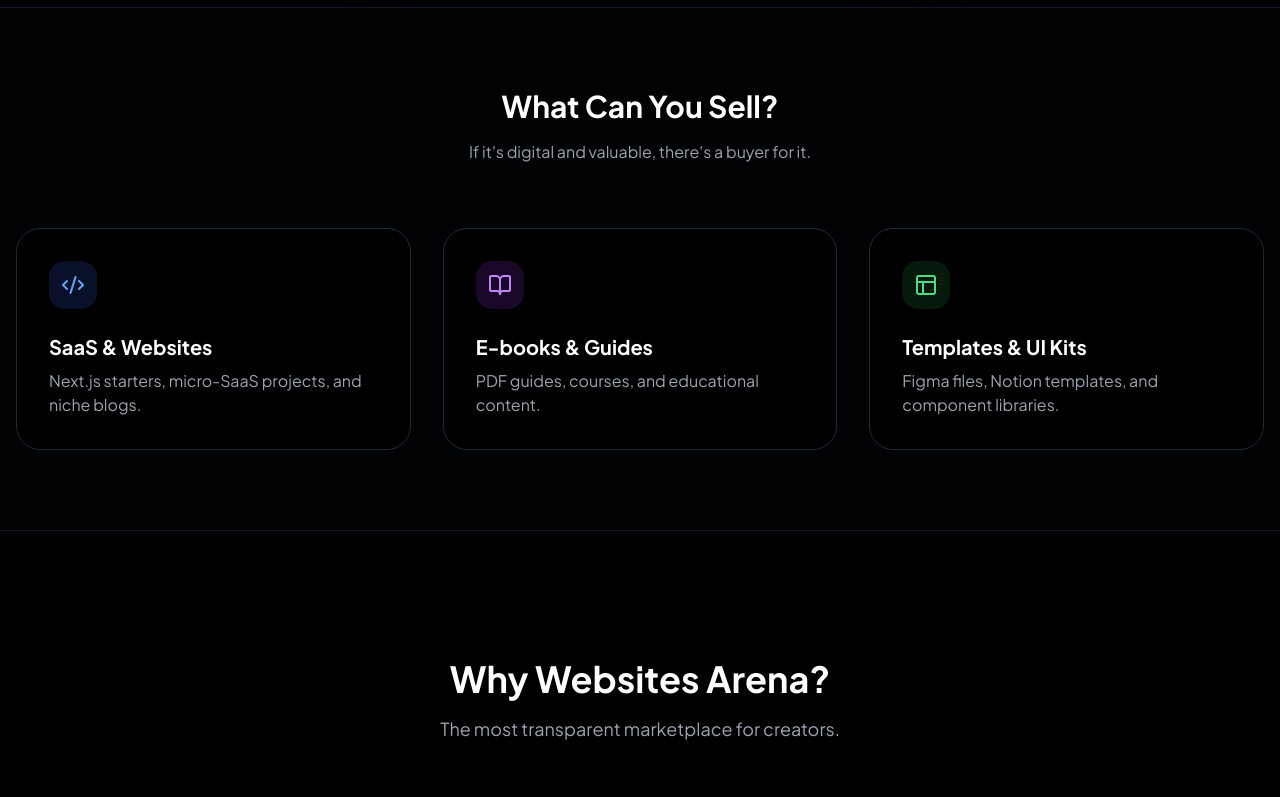
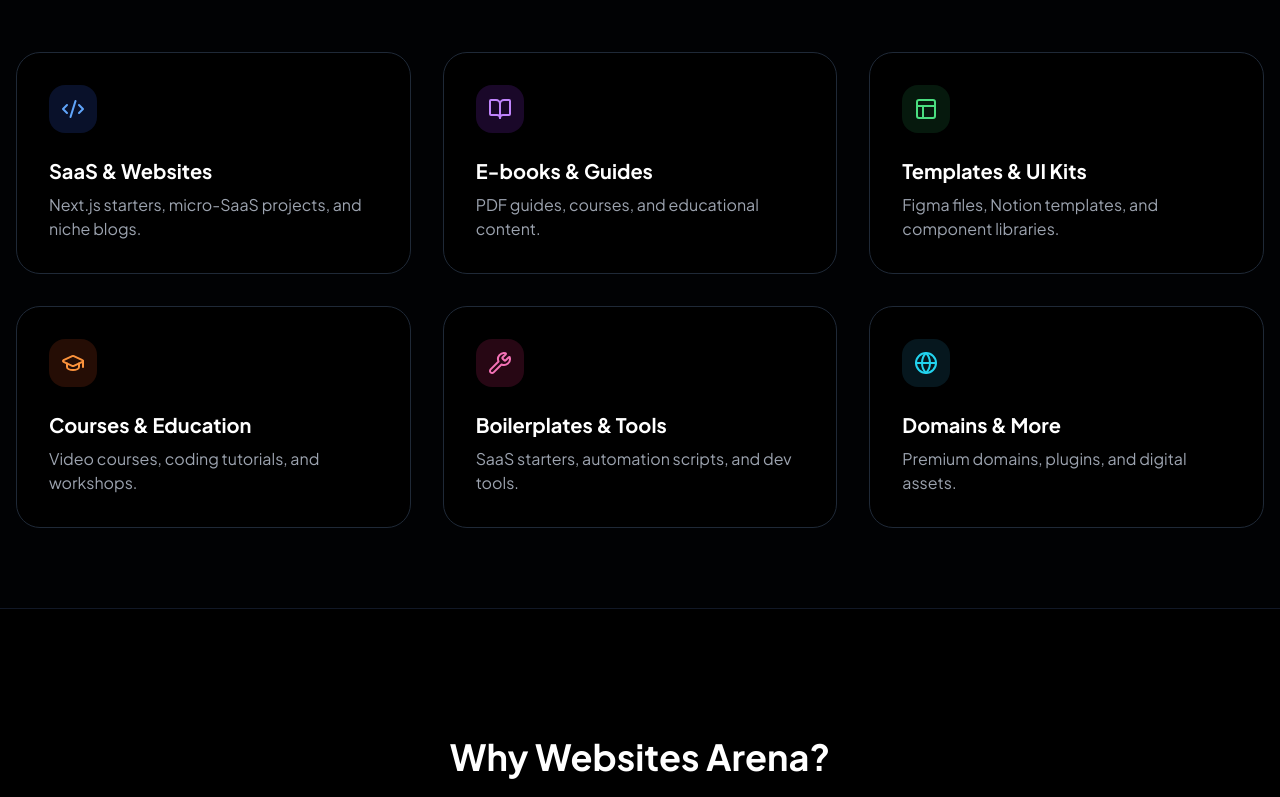
Before and after one commit to Thomas-Mwanzia/websites-market, a Next.js app: page /sell in a window 1280 px wide. Shown: the part 727-1524 px from the top of the page. Built offline with nearby package versions, Linux system fonts and the light colour scheme.

Commit message:
Some major improvements

```diff
--- a/src/app/compare/acquire/page.tsx
+++ b/src/app/compare/acquire/page.tsx
@@ -17,12 +17,9 @@
                     <div className="inline-flex items-center px-4 py-2 rounded-full bg-blue-50 dark:bg-blue-900/20 text-blue-600 dark:text-blue-400 text-sm font-bold uppercase tracking-widest mb-8">
                         Websites Arena vs Acquire.com
                     </div>
-                    <h1 className="text-5xl md:text-7xl font-black text-gray-900 dark:text-white mb-8 tracking-tight">
-                        The Open Marketplace <br />
-                        <span className="text-blue-600">For Everyone.</span>
-                    </h1>
+
                     <p className="text-xl text-gray-500 dark:text-gray-400 max-w-2xl mx-auto mb-12 font-medium leading-relaxed">
-                        Acquire.com hides your project behind a paywall. Websites Arena puts your work in front of thousands of buyers instantly.
+                        Acquire.com often requires buyer subscriptions. Websites Arena puts your work in front of thousands of buyers instantly.
                     </p>
                     <Link
                         href="/sell"
@@ -54,7 +51,7 @@
                                 Open to All
                             </div>
                             <div className="col-span-1 flex items-center justify-center text-red-500 font-medium text-center">
-                                Paywalled ($300+/yr)
+                                Subscription Required
                             </div>
                         </div>
 
@@ -93,7 +90,7 @@
                                 Simple & Fast
                             </div>
                             <div className="col-span-1 flex items-center justify-center text-gray-500 font-medium text-center">
-                                Enterprise / Complex
+                                Enterprise Focused
                             </div>
                         </div>
                     </div>
--- a/src/app/compare/flippa/page.tsx
+++ b/src/app/compare/flippa/page.tsx
@@ -80,7 +80,7 @@
                                 <ShieldCheck className="w-5 h-5 mr-2" /> Hand-Vetted
                             </div>
                             <div className="col-span-1 flex items-center justify-center text-gray-500 font-medium text-center">
-                                Automated / Mixed
+                                Automated / Varied
                             </div>
                         </div>
 
@@ -93,7 +93,7 @@
                                 SaaS, E-books, Templates
                             </div>
                             <div className="col-span-1 flex items-center justify-center text-gray-500 font-medium text-center text-sm">
-                                Everything (incl. junk)
+                                Open Marketplace (Mixed Quality)
                             </div>
                         </div>
                     </div>
@@ -114,9 +114,9 @@
                         <div className="w-12 h-12 bg-blue-100 dark:bg-blue-900/30 rounded-2xl flex items-center justify-center mb-6 text-blue-600 dark:text-blue-400">
                             <ShieldCheck className="w-6 h-6" />
                         </div>
-                        <h3 className="text-xl font-bold text-gray-900 dark:text-white mb-3">No Junk Listings</h3>
+                        <h3 className="text-xl font-bold text-gray-900 dark:text-white mb-3">Curated Quality</h3>
                         <p className="text-gray-500 dark:text-gray-400">
-                            Flippa is full of low-quality spam. We manually vet every project to ensure a premium marketplace.
+                            Open marketplaces can be overwhelming. We manually vet every project to ensure a premium marketplace.
                         </p>
                     </div>
                     <div className="p-8 bg-gray-50 dark:bg-gray-900/30 rounded-3xl border border-gray-200 dark:border-gray-800">
--- a/src/app/compare/tiny-acquisitions/page.tsx
+++ b/src/app/compare/tiny-acquisitions/page.tsx
@@ -17,10 +17,7 @@
                     <div className="inline-flex items-center px-4 py-2 rounded-full bg-blue-50 dark:bg-blue-900/20 text-blue-600 dark:text-blue-400 text-sm font-bold uppercase tracking-widest mb-8">
                         Websites Arena vs Tiny Acquisitions
                     </div>
-                    <h1 className="text-5xl md:text-7xl font-black text-gray-900 dark:text-white mb-8 tracking-tight">
-                        The Premium Home <br />
-                        <span className="text-blue-600">For Your Side Projects.</span>
-                    </h1>
+
                     <p className="text-xl text-gray-500 dark:text-gray-400 max-w-2xl mx-auto mb-12 font-medium leading-relaxed">
                         Your hard work deserves a beautiful showcase. Websites Arena offers a world-class design and buying experience.
                     </p>
@@ -54,7 +51,7 @@
                                 World-Class
                             </div>
                             <div className="col-span-1 flex items-center justify-center text-gray-500 font-medium text-center">
-                                Basic / Dated
+                                Standard
                             </div>
                         </div>
 
@@ -93,7 +90,7 @@
                                 High Visibility
                             </div>
                             <div className="col-span-1 flex items-center justify-center text-gray-500 font-medium text-center">
-                                Limited
+                                Standard
                             </div>
                         </div>
                     </div>
--- a/src/app/page.tsx
+++ b/src/app/page.tsx
@@ -51,7 +51,7 @@
           )}
           {!q && (
             <p className="text-lg md:text-xl text-gray-500 dark:text-gray-400 max-w-2xl mx-auto font-medium leading-relaxed">
-              Discover profitable starter websites, micro-SaaS projects, and premium digital assets. Hand-vetted and ready for launch.
+              Discover profitable starter websites, micro-SaaS projects, courses, templates, and premium digital assets. Hand-vetted and ready for launch.
             </p>
           )}
         </div>
--- a/src/app/sell/page.tsx
+++ b/src/app/sell/page.tsx
@@ -1,4 +1,4 @@
-import { ArrowRight, CheckCircle2, DollarSign, Rocket, ShieldCheck, Zap, BookOpen, Layout, Code2 } from 'lucide-react'
+import { ArrowRight, CheckCircle2, DollarSign, Rocket, ShieldCheck, Zap, BookOpen, Layout, Code2, GraduationCap, Wrench, Globe } from 'lucide-react'
 import Link from 'next/link'
 import { Metadata } from 'next'
 
@@ -19,10 +19,7 @@
                         Creator Marketplace
                     </div>
 
-                    <h1 className="text-5xl md:text-7xl font-black text-gray-900 dark:text-white mb-8 tracking-tight">
-                        Turn Your Code & Content <br />
-                        <span className="text-blue-600">Into Cash.</span>
-                    </h1>
+
 
                     <p className="text-lg md:text-xl text-gray-500 dark:text-gray-400 max-w-2xl mx-auto mb-12 font-medium leading-relaxed">
                         List your starter website, e-book, or design template on Websites Arena. We handle the marketing, payments, and delivery so you can focus on creating.
@@ -72,6 +69,29 @@
                             </div>
                             <h3 className="text-xl font-bold text-gray-900 dark:text-white mb-2">Templates & UI Kits</h3>
                             <p className="text-gray-500 dark:text-gray-400">Figma files, Notion templates, and component libraries.</p>
+                        </div>
+                    </div>
+                    <div className="grid grid-cols-1 md:grid-cols-3 gap-8 mt-8">
+                        <div className="p-8 bg-white dark:bg-black rounded-3xl border border-gray-200 dark:border-gray-800 hover:border-blue-500 transition-colors group">
+                            <div className="w-12 h-12 bg-orange-100 dark:bg-orange-900/30 rounded-2xl flex items-center justify-center mb-6 text-orange-600 dark:text-orange-400 group-hover:scale-110 transition-transform">
+                                <GraduationCap className="w-6 h-6" />
+                            </div>
+                            <h3 className="text-xl font-bold text-gray-900 dark:text-white mb-2">Courses & Education</h3>
+                            <p className="text-gray-500 dark:text-gray-400">Video courses, coding tutorials, and workshops.</p>
+                        </div>
+                        <div className="p-8 bg-white dark:bg-black rounded-3xl border border-gray-200 dark:border-gray-800 hover:border-blue-500 transition-colors group">
+                            <div className="w-12 h-12 bg-pink-100 dark:bg-pink-900/30 rounded-2xl flex items-center justify-center mb-6 text-pink-600 dark:text-pink-400 group-hover:scale-110 transition-transform">
+                                <Wrench className="w-6 h-6" />
+                            </div>
+                            <h3 className="text-xl font-bold text-gray-900 dark:text-white mb-2">Boilerplates & Tools</h3>
+                            <p className="text-gray-500 dark:text-gray-400">SaaS starters, automation scripts, and dev tools.</p>
+                        </div>
+                        <div className="p-8 bg-white dark:bg-black rounded-3xl border border-gray-200 dark:border-gray-800 hover:border-blue-500 transition-colors group">
+                            <div className="w-12 h-12 bg-cyan-100 dark:bg-cyan-900/30 rounded-2xl flex items-center justify-center mb-6 text-cyan-600 dark:text-cyan-400 group-hover:scale-110 transition-transform">
+                                <Globe className="w-6 h-6" />
+                            </div>
+                            <h3 className="text-xl font-bold text-gray-900 dark:text-white mb-2">Domains & More</h3>
+                            <p className="text-gray-500 dark:text-gray-400">Premium domains, plugins, and digital assets.</p>
                         </div>
                     </div>
                 </div>
```
